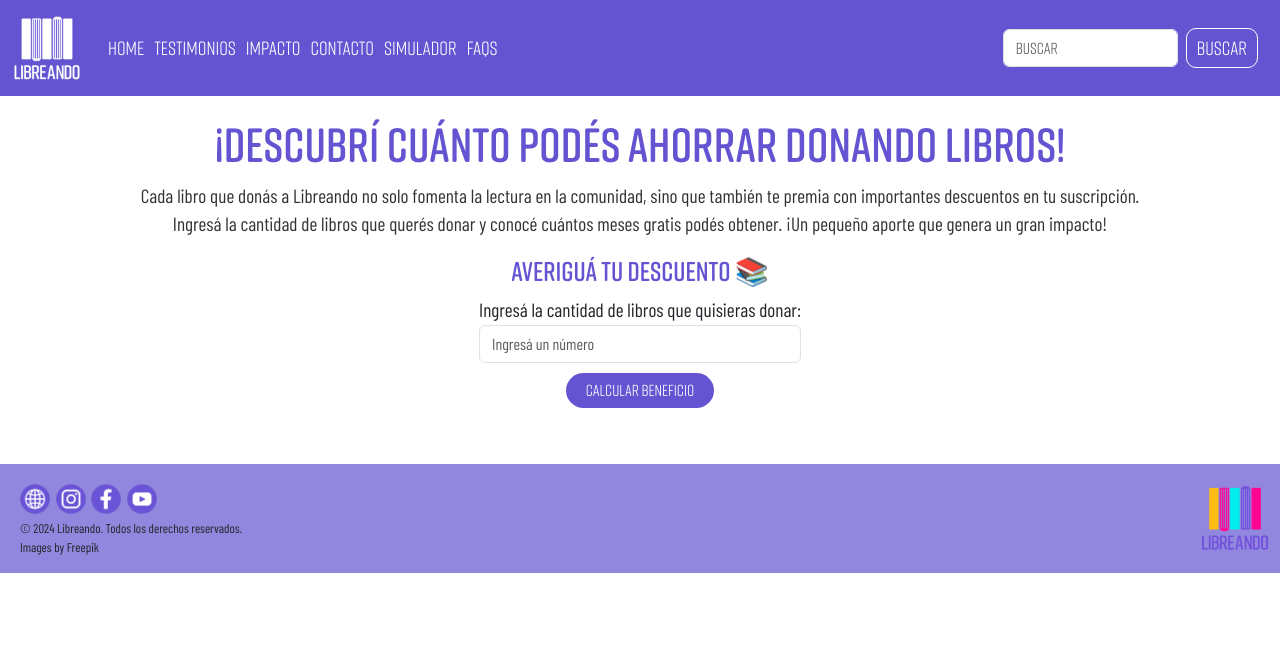
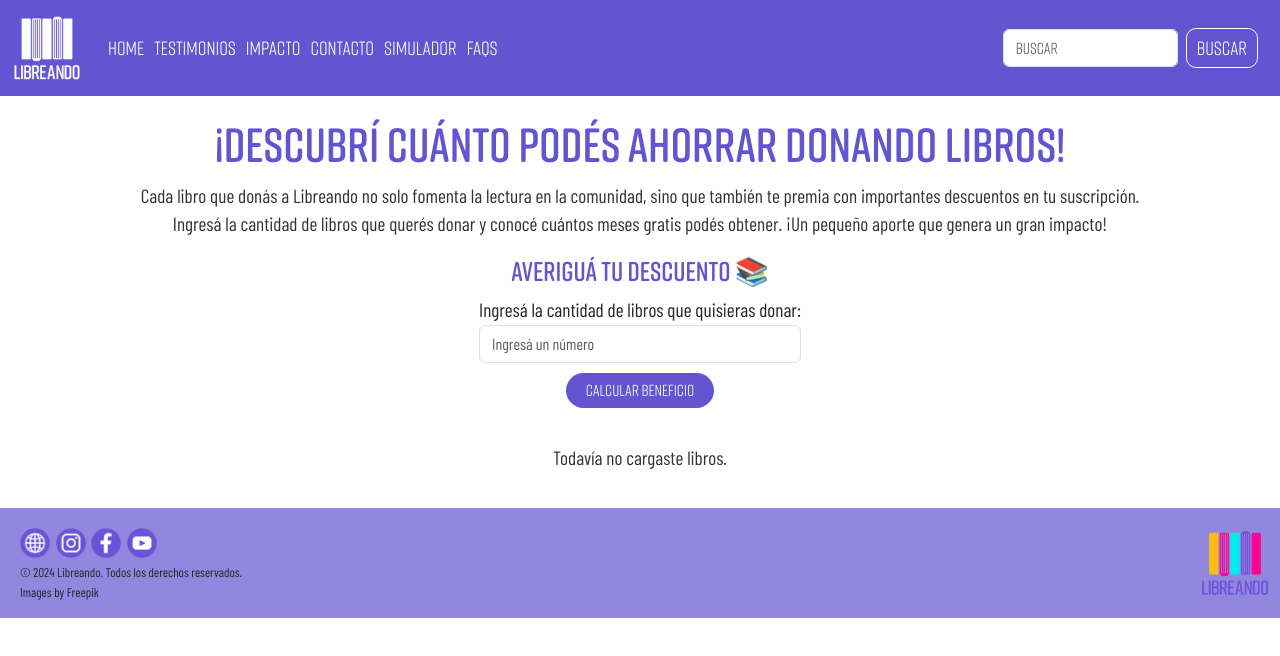
Before and after one commit to martu0304/curso-javascript, a website: page pages/simulador.html in a window 1280 px wide. Drawn offline with nearby package versions, Linux system fonts and the light colour scheme; some packages are replaced by stand-ins of ours; the site is published under a folder, as on GitHub Pages, so addresses that start at the root find nothing; a script that the page names is missing; a web font is replaced by a local one.

Commit message:
Entrega final

```diff
--- a/pages/simulador.html
+++ b/pages/simulador.html
@@ -97,7 +97,7 @@
         integrity="sha384-YvpcrYf0tY3lHB60NNkmXc5s9fDVZLESaAA55NDzOxhy9GkcIdslK1eN7N6jIeHz"
         crossorigin="anonymous"></script>
 
-    <script defer src="/js/script.js"></script>
+    <script defer src="../js/script.js"></script>
 </body>
 
 </html>
```
